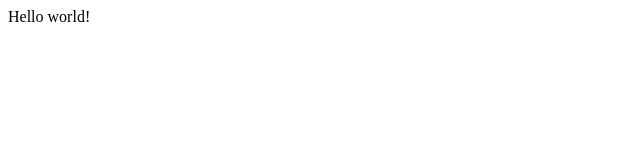
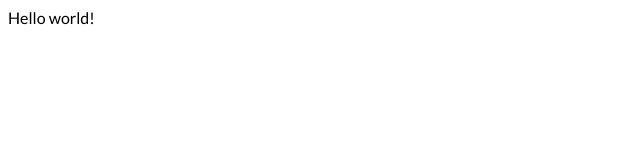
Before and after one commit to timojaask/gatsby-starter-landing-page, a Gatsby site: page / in a window 1280 px wide. Shown: the full height of the page, 0-640 px from the left. Built offline with nearby package versions, Linux system fonts and the light colour scheme; Gatsby itself is replaced by a stand-in of ours.

Commit message:
Add CSS module example

```diff
--- a/src/pages/index.js
+++ b/src/pages/index.js
@@ -1,3 +1,5 @@
 import React from "react"
+import styles from "./index.module.css";
 
-export default () => <div>Hello world!</div>
+export default () =>
+  <div className={styles.container}>Hello world!</div>
--- /dev/null
+++ b/src/pages/index.module.css
@@ -0,0 +1,3 @@
+.container {
+  font-family: 'Lato';
+}
```
